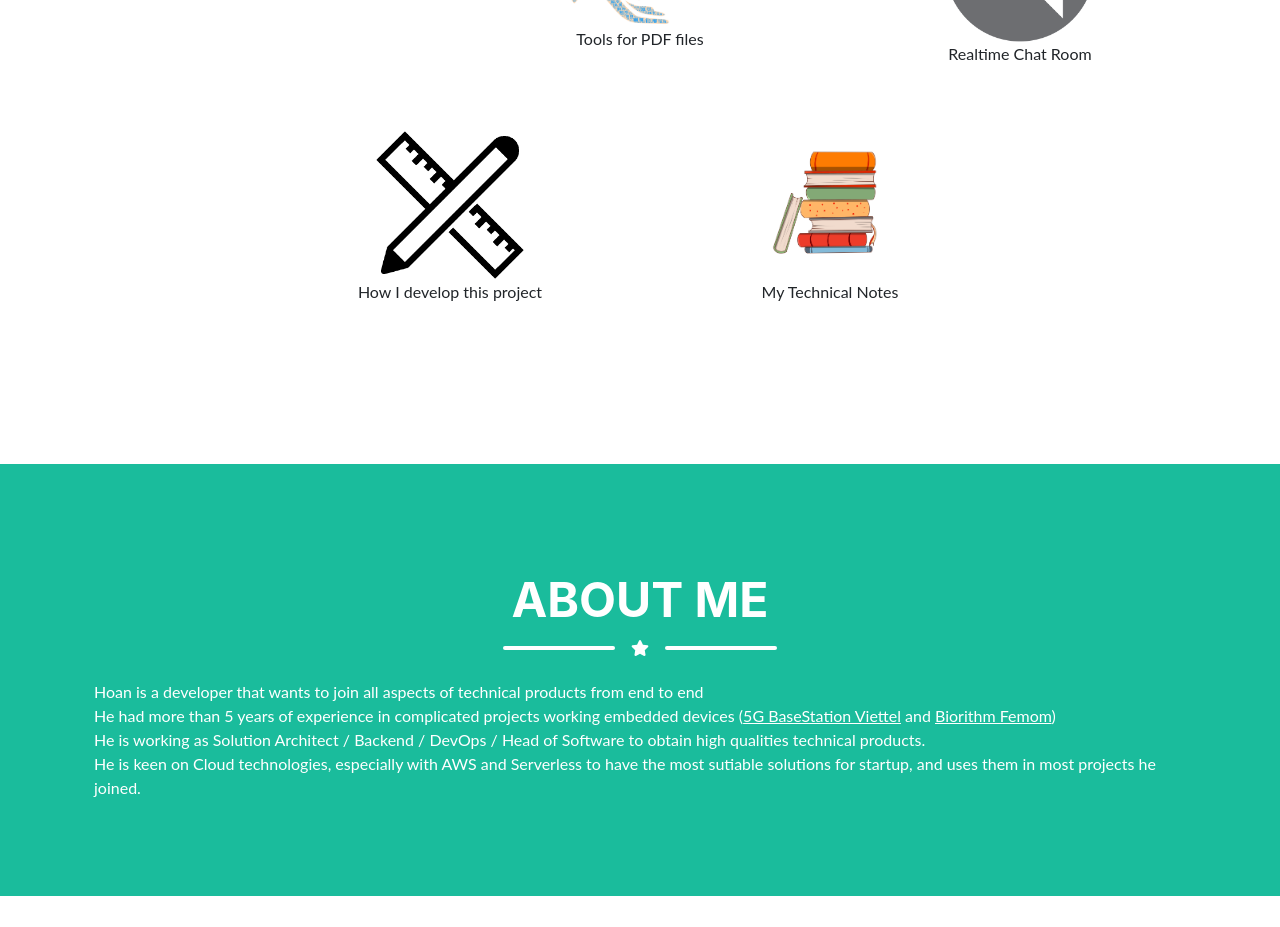
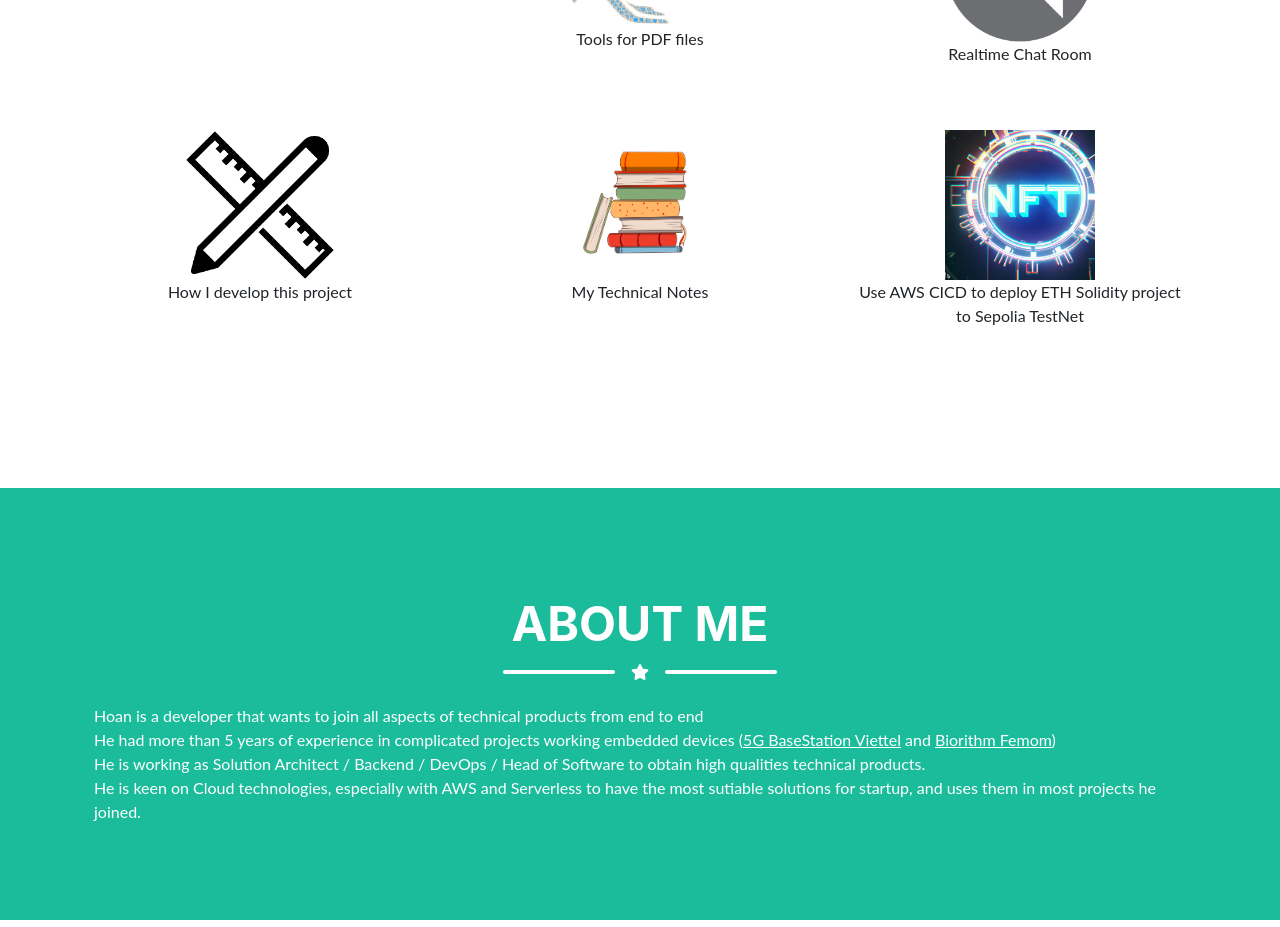
Before and after one commit to hoan-pham-duy/lighthappy_org_on_premises, a React (Create React App) app: page / in a window 1280 px wide. Shown: the part 1000-1927 px from the top of the page. Built offline with nearby package versions, Linux system fonts and the light colour scheme; no server answers; what @aws-amplify/ui-react, aws-amplify would draw is missing.

Commit message:
Add LH_NFT project

```diff
--- a/src/screens/Homepage/components/PortfolioList.js
+++ b/src/screens/Homepage/components/PortfolioList.js
@@ -8,6 +8,7 @@ import ToolPdfImg from '../assets/img/portfolio/ToolPdf.png'
 import RealTimeChatRoomImg from '../assets/img/portfolio/ChatRoom.png'
 import HowIBuildImg from '../assets/img/portfolio/How_I_build.png'
 import Book from '../assets/img/portfolio/Book.png'
+import LH_NFT from '../assets/img/portfolio/LH_NFT.jpeg'
 
 function redirectTo (path) {
   window.location.href = path
@@ -32,6 +33,13 @@ function redirectTechnicalDetails (event) {
 function redirectHappyTechnicalBook (event) {
   window.open(
     'https://techbook.lighthappy.org/',
+    '_blank' // <- This is what makes it open in a new window.
+  )
+}
+
+function redirectLhNft (event) {
+  window.open(
+    'https://sepolia.nft.lighthappy.org/',
     '_blank' // <- This is what makes it open in a new window.
   )
 }
@@ -112,6 +120,15 @@ class PortfolioList extends React.Component {
               <p className='text-center'> My Technical Notes </p>
             </div>
           </div>
+          <div className='col-md-6 col-lg-4 mb-5' onClick={redirectLhNft}>
+            <div className='portfolio-item mx-auto' data-toggle='modal' data-target='#portfolioModal2'>
+              <div className='portfolio-item-caption d-flex align-items-center justify-content-center h-100 w-100'>
+                <div className='portfolio-item-caption-content text-center text-white'><i className='fas fa-plus fa-3x' /></div>
+              </div>
+              <img style={imgPortfolioStyles} className='img-fluid' src={LH_NFT} alt='' />
+              <p className='text-center'> Use AWS CICD to deploy ETH Solidity project to Sepolia TestNet</p>
+            </div>
+          </div>
           {/* <div>
             <li><a href='/about-me'>About Me </a></li>
             <li><a href='/tool-pdf'>Tools for processing your PDF files </a></li>
```
Also changed, not shown: src/screens/Homepage/assets/img/portfolio/LH_NFT.jpeg (added).
